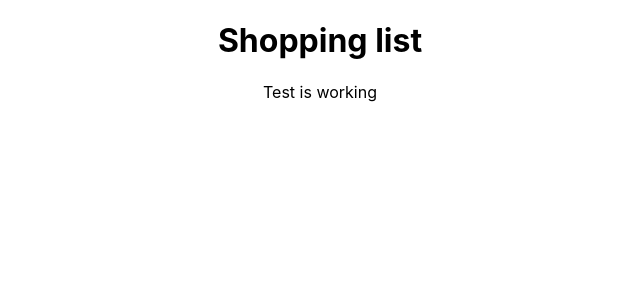
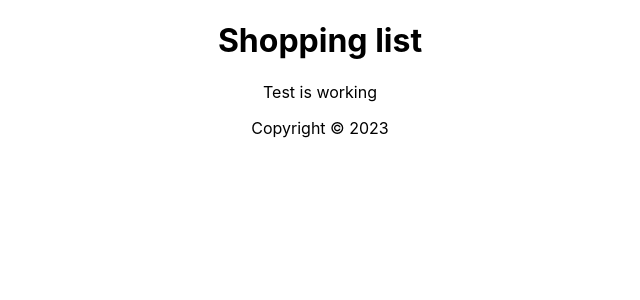
Before and after one commit to Darzwaitz/react_work, a React (Create React App) app: page / in a window 1280 px wide. Shown: the top 300 px of the page, without its empty margins (320-960 px from the left). Built offline with nearby package versions, Linux system fonts and the light colour scheme.

Commit message:
add temp footer comp

```diff
--- a/src/App.js
+++ b/src/App.js
@@ -1,15 +1,18 @@
 // snippetz
-// rafce -> functional comp
+// rafce -> functional comp, imports react
+// rce -> export default class react
 
 import "./App.css";
 import Header from "./Header";
 import Content from "./Content";
+import Footer from "./Footer";
 
 function App() {
   return (
     <div className="App">
       <Header />
       <Content />
+      <Footer />
     </div>
   );
 }
--- a/src/Content.js
+++ b/src/Content.js
@@ -1,5 +1,3 @@
-import React from "react";
-
 const Content = () => {
   const compTest = () => {
     const text = "is working";
--- /dev/null
+++ b/src/Footer.js
@@ -0,0 +1,11 @@
+const Footer = () => {
+  const today = new Date();
+
+  return (
+    <footer>
+      <p>Copyright &copy; {today.getFullYear()}</p>
+    </footer>
+  );
+};
+
+export default Footer;
--- a/src/Header.js
+++ b/src/Header.js
@@ -1,5 +1,3 @@
-import React from "react";
-
 const Header = () => {
   return (
     <header>
```
